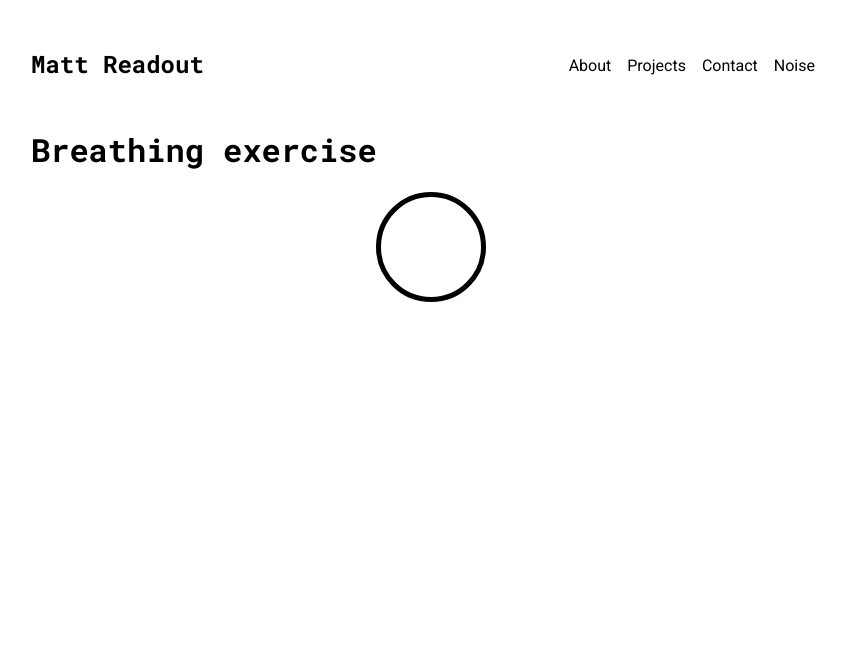
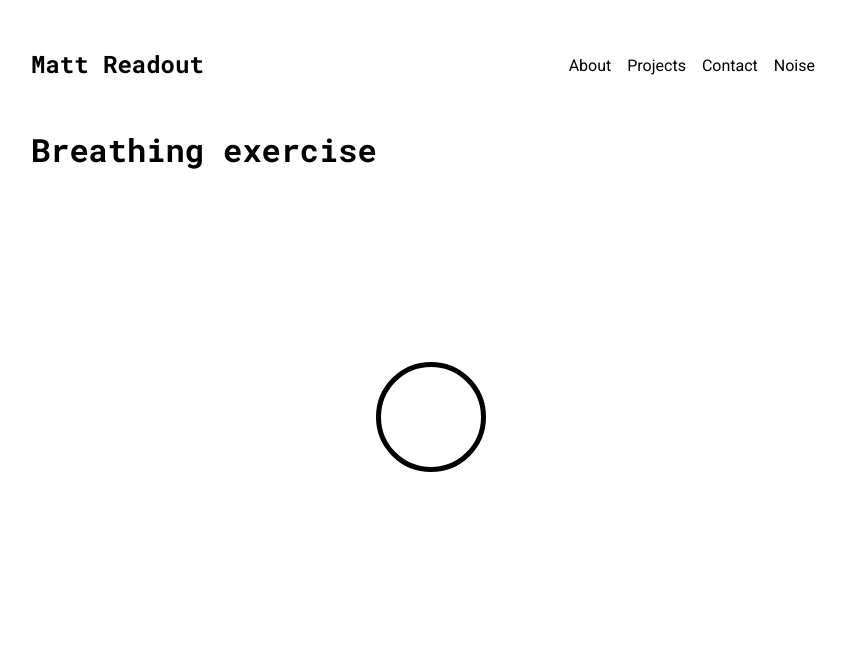
Before and after one commit to digitopolis/mr-portfolio, a Gatsby site: page /breathe in a window 1280 px wide. Shown: the whole page, without its empty margins (209-1055 px from the left). Built offline with nearby package versions, Linux system fonts and the light colour scheme; Gatsby itself is replaced by a stand-in of ours.

Commit message:
fix height of flex-container

```diff
--- a/src/styles/global.css
+++ b/src/styles/global.css
@@ -56,6 +56,7 @@ div.flex-container {
 	display: flex;
 	justify-content: center;
 	align-items: center;
+	height: 450px;
 }
 
 @keyframes slidein {
```
